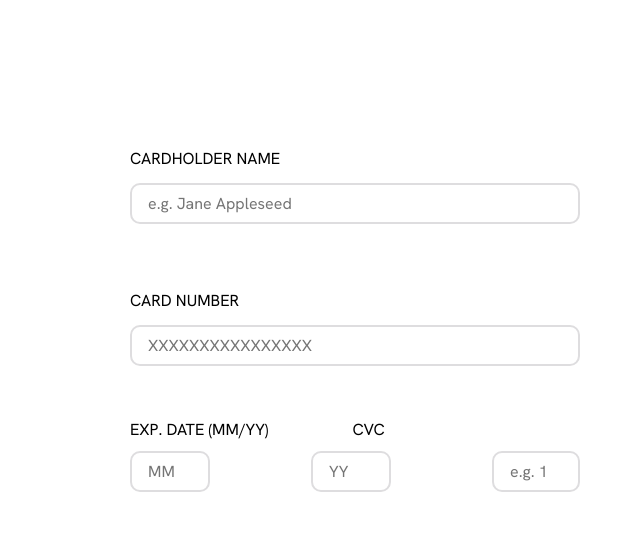
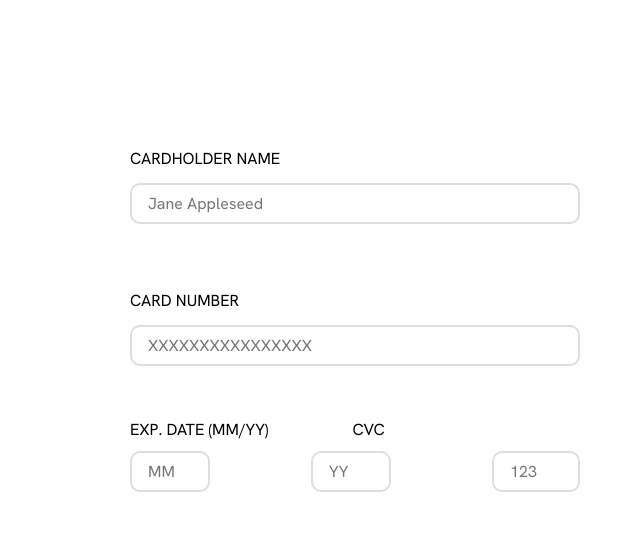
Before and after one commit to domenmerhar/Interactive-card-details-form, a website: page index.html in a window 1280 px wide. Shown: the top 542 px of the page, 640-1280 px from the left. Drawn offline with Linux system fonts and the light colour scheme.

Commit message:
Fixed placeholder

```diff
--- a/index.html
+++ b/index.html
@@ -71,7 +71,7 @@
               id="name"
               type="text"
               class="input-container__form__input input-container__form__input--big"
-              placeholder="e.g. Jane Appleseed "
+              placeholder="Jane Appleseed "
               required
               data-input="name"
             />
@@ -133,7 +133,7 @@
                 type="number"
                 id="cvc"
                 class="input-container__form__input input-container__form__input-cvc"
-                placeholder="e.g. 123"
+                placeholder="123"
                 input="numeric"
                 max="999"
                 min="001"
--- a/script.js
+++ b/script.js
@@ -72,6 +72,8 @@ const validate = (input, error) => {
 
 const trackInput = (input, element, error) => {
   input.addEventListener("input", (e) => {
+    if (input.value === "") return (element.textContent = input.placeholder)
+
     changeTextContent(element, format(e.target.value, input))
     validate(input, error)
   })
```
